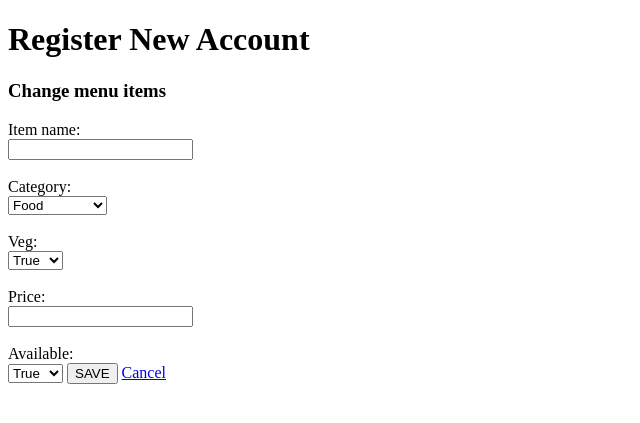
After one commit to benatkinsonx/c447_team03_restaurant_management_project, a Flask app: page /admin/menu/change/1 in a window 1280 px wide. The commit adds this page. Shown: the top 423 px of the page, without its empty margins (0-640 px from the left). Run offline with Flask 3, Linux system fonts and the light colour scheme.

Commit message:
Add change menu functionality for admin and create change menu template

```diff
--- a/routes/menu.py
+++ b/routes/menu.py
@@ -11,11 +11,12 @@ def is_admin_owner():
 
 @menu_bp.route("/admin/menu", methods=["GET"])
 def admin_menu():
-    if not is_admin_owner():
-        return """
-            <p>Not admin</p>
-            <a href="/customer/menu">view customer table</a>
-        """
+    # Uncomment this later when admin login works properly
+    # if not is_admin_owner():
+    #     return """
+    #         <p>Not admin</p>
+    #         <a href="/customer/menu">View customer menu</a>
+    #     """, 403
 
     db = None
     cursor = None
@@ -40,8 +41,6 @@ def admin_menu():
 
         menu_items = cursor.fetchall()
 
-        print("MENU ITEMS:", menu_items)
-
         return render_template("admin_menu.html", menu_items=menu_items)
 
     except mysql.connector.Error as err:
@@ -49,7 +48,7 @@ def admin_menu():
             <h3>Database Error</h3>
             <p>{err}</p>
             <a href="/dashboard">Go Back</a>
-        """
+        """, 500
 
     finally:
         if cursor:
@@ -57,8 +56,12 @@ def admin_menu():
         if db:
             db.close()
 
+
 @menu_bp.route("/customer/menu", methods=["GET"])
 def customer_menu():
+    db = None
+    cursor = None
+
     try:
         db = get_connection()
         cursor = db.cursor(dictionary=True)
@@ -74,12 +77,11 @@ def customer_menu():
                 Category.category_desc
             FROM MenuItems
             JOIN Category ON MenuItems.cat_id = Category.cat_id
+            WHERE MenuItems.is_available = TRUE
             ORDER BY Category.category, MenuItems.item_name
         """)
 
         menu_items = cursor.fetchall()
-
-        print("MENU ITEMS:", menu_items)
 
         return render_template("customer_menu.html", menu_items=menu_items)
 
@@ -88,10 +90,15 @@ def customer_menu():
             <h3>Database Error</h3>
             <p>{err}</p>
             <a href="/dashboard">Go Back</a>
-        """
+        """, 500
 
     finally:
         if cursor:
             cursor.close()
         if db:
             db.close()
+
+
+@menu_bp.route("/admin/menu/change/<int:menu_id>", methods=["GET"])
+def show_change_page(menu_id):
+    return render_template("change_menu.html", menu_id=menu_id)
--- /dev/null
+++ b/templates/change_menu.html
@@ -0,0 +1,63 @@
+<!doctype html>
+<html lang="en">
+
+<head>
+    <meta charset="UTF-8">
+    <meta name="viewport" content="width=device-width, initial-scale=1.0">
+    <title>User Registration</title>
+</head>
+
+<body>
+    <h1>Register New Account</h1>
+
+    <form action="/change" method="post">
+
+        <h3>Change menu items</h3>
+        <label>Item name:</label><br>
+        <input type="text" name="item_name" required />
+        <br><br>
+
+        <label>Category:</label><br>
+        <select>
+            <option value="Food">
+                Food
+            </option>
+            <option value="Merchandise">
+                Merchandise
+            </option>
+        </select>
+        <br><br>
+
+        <label>Veg:</label><br>
+        <select>
+            <option value="True">
+                True
+            </option>
+            <option value="False">
+                False
+            </option>
+        </select>
+        <br><br>
+
+        <label>Price:</label><br>
+        <input type="price" name="price" required />
+        <br><br>
+
+        <label>Available:</label><br>
+        <select>
+            <option value="True">
+                True
+            </option>
+            <option value="False">
+                False
+            </option>
+        </select>
+
+        <button type="submit">
+            SAVE
+        </button>
+        <a href="/admin/menu">Cancel</a>
+    </form>
+</body>
+
+</html>
```
Also changed, not shown: templates/admin_menu.html (+8 -0 lines).
